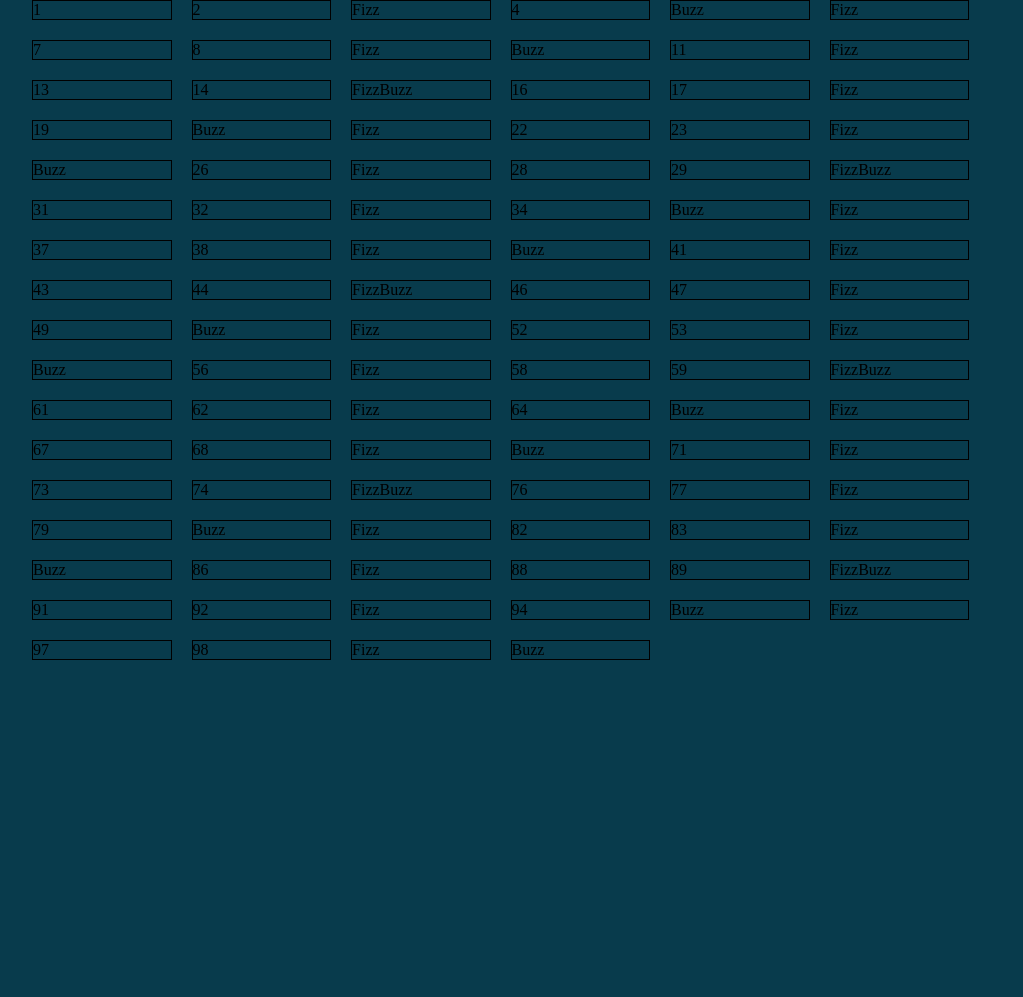
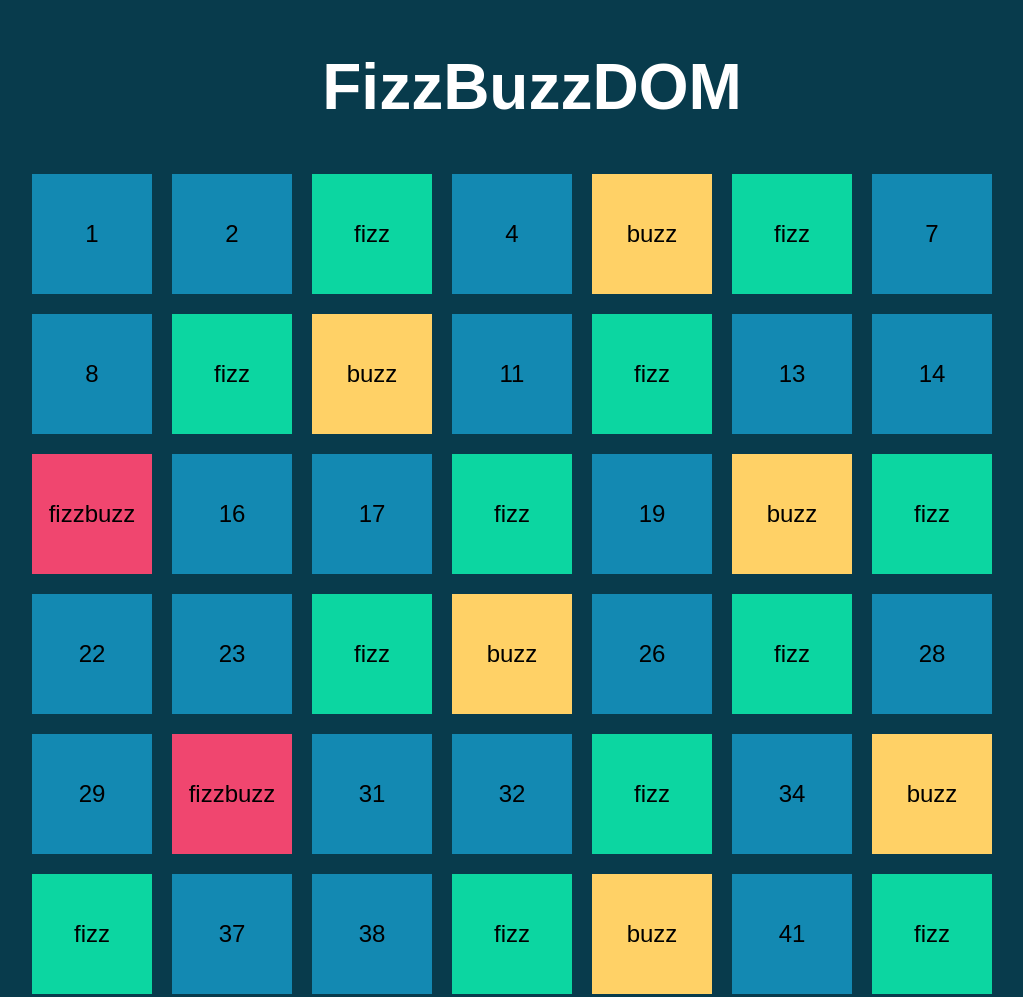
Before and after one commit to silvialep/js-fizzbuzz, a plain HTML site: page bonus/index.html in a window 1280 px wide. Shown: the top 997 px of the page, without its empty margins (108-1131 px from the left). Before the commit the page ends 800 px from the top, so only its background shows below. Drawn offline with Linux system fonts and the light colour scheme.

Commit message:
feat: added style with css + added css class using js

```diff
--- a/bonus/css/style.css
+++ b/bonus/css/style.css
@@ -6,6 +6,7 @@
 
 body  {
     background-color: rgb(8, 59, 76);
+    font-family: sans-serif;
 }
 
 #container {
@@ -14,4 +15,21 @@ body  {
     display: flex;
     flex-wrap: wrap;
     gap: 20px;
+    padding-bottom: 50px;
 }
+
+h1 {
+    color: white;
+    text-align: center;
+    padding: 50px;
+    font-size: 4rem;
+}
+
+.card-deco {
+    min-width: 120px;
+    height: 120px;
+    display: flex;
+    align-items: center;
+    justify-content: center;
+    font-size: 1.5rem;
+}
--- a/bonus/index.html
+++ b/bonus/index.html
@@ -9,6 +9,7 @@
     <link rel="stylesheet" href="css/style.css">
 </head>
 <body>
+    <h1>FizzBuzzDOM</h1>
     <div id="container">
 
     </div>
--- a/bonus/js/script.js
+++ b/bonus/js/script.js
@@ -3,13 +3,12 @@
 // per i multipli di 5 stampi “Buzz”.
 // Per i numeri che sono sia multipli di 3 che di 5 stampi “FizzBuzz”.
 
-// Scriviamo sempre prima dei commenti in italiano per capire cosa vogliamo fare
 
 /* assegnazione delle variabili da usare all'interno del programma */
 let contatore;
-let fizz = 'Fizz';
-let buzz = 'Buzz';
-let fizzBuzz = 'FizzBuzz';
+let fizz = 'fizz';
+let buzz = 'buzz';
+let fizzBuzz = 'fizzbuzz';
 
 /* assegnazione dell'id container dall'html */
 let containerEl = document.getElementById('container');
@@ -21,12 +20,14 @@ for (let i = 1; i <= 100; i++) {
     /* creazione di nuovo elemento in html */
     let newDiv = document.createElement('div');
     containerEl.append(newDiv);
+    newDiv.classList.add('card-deco');
 
     /* per i multipli sia di 3 che di 5 stampa "FizzBuzz" al posto del numero */
     if (i % 3 == 0 && i % 5 == 0) {
         console.log(fizzBuzz);
         containerEl.append(newDiv);
-        newDiv.innerHTML= fizzBuzz;
+        newDiv.innerHTML = fizzBuzz;
+        newDiv.style.backgroundColor = 'rgb(240, 70, 111)';
     } else
 
     /* per i multipli solo di 3 stampa "Fizz" al posto del numero */
@@ -34,6 +35,7 @@ for (let i = 1; i <= 100; i++) {
         console.log(fizz);
         containerEl.append(newDiv);
         newDiv.innerHTML = fizz;
+        newDiv.style.backgroundColor = 'rgb(12, 214, 161)';
     } else
 
     /* per i multipli solo di 5 stampa "Buzz" al posto del numero */
@@ -41,6 +43,7 @@ for (let i = 1; i <= 100; i++) {
         console.log(buzz);
         containerEl.append(newDiv);
         newDiv.innerHTML = buzz;
+        newDiv.style.backgroundColor = 'rgb(255, 209, 102)';
     }
 
     /* per tutti gli altri numeri stampa solo il numero */
@@ -48,8 +51,11 @@ for (let i = 1; i <= 100; i++) {
         console.log(i);
         containerEl.append(newDiv);
         newDiv.innerHTML = i;
+        newDiv.style.backgroundColor = 'rgb(19, 137, 178)';
     }
 
-    newDiv.style.border = '1px solid black';
-    newDiv.style.width = 'calc(100% / 7 - (20px / 6))';
+    /* stilizzazione comune dei nuovi elementi ______aggiunta in css con la creazione di una classe apposita*/
+    // newDiv.style.minWidth = '140px';
+    // newDiv.style.height = '140px';
+    // newDiv.style.textAlign = 'center';
 }
```
